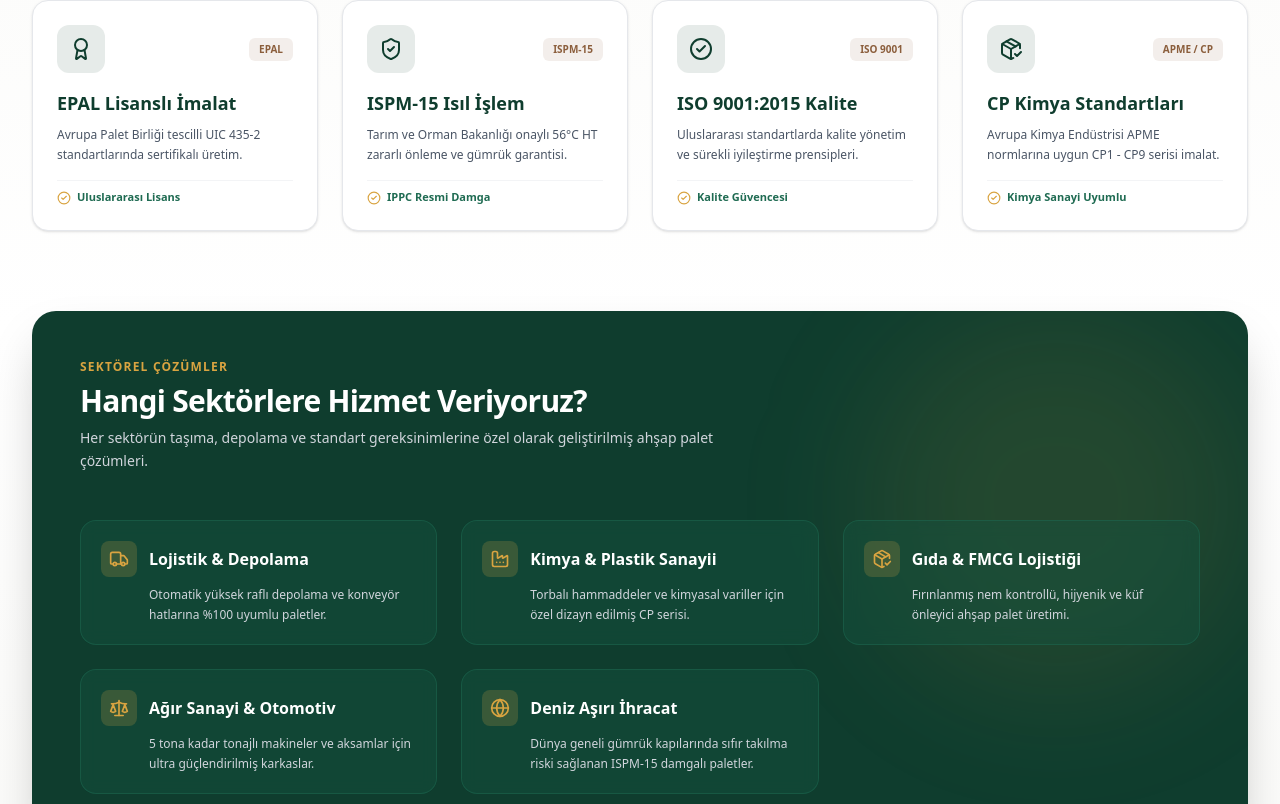
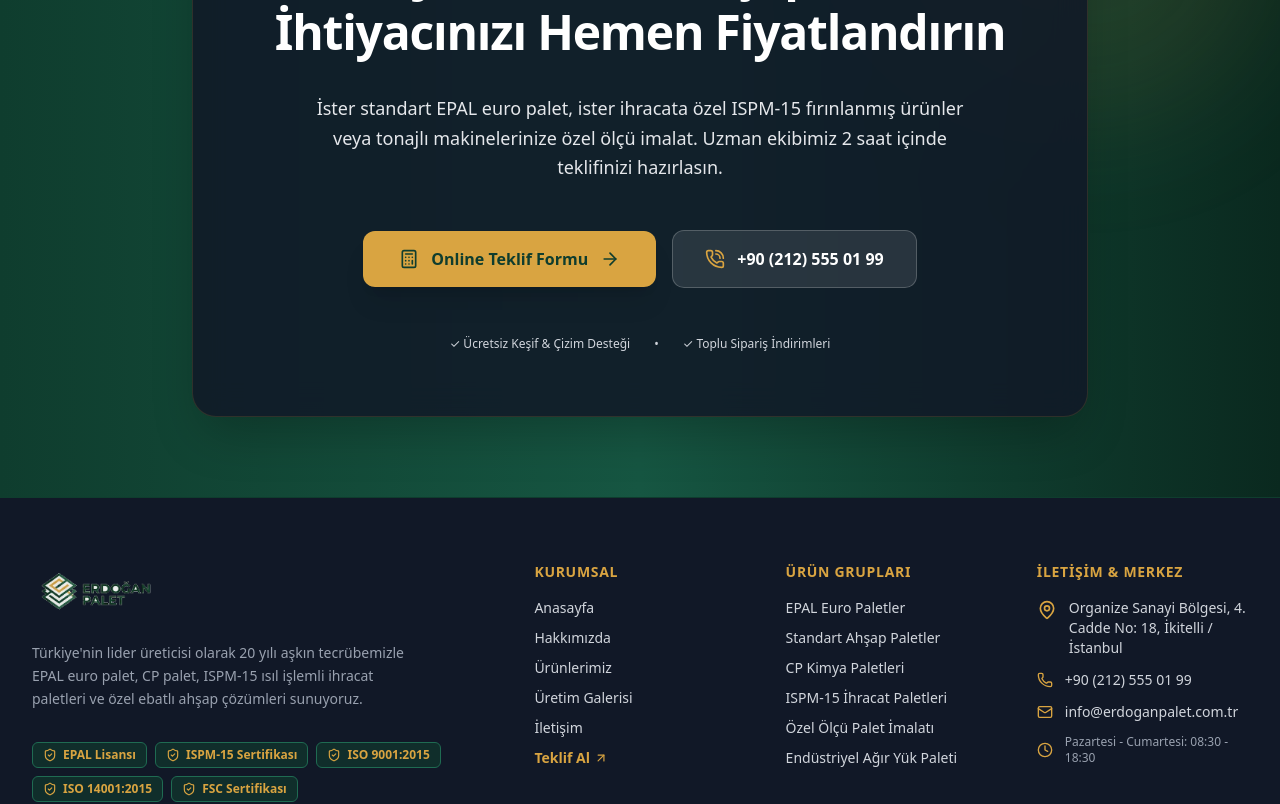
Before and after one commit to whitebyte24/erdoganpalet, a Next.js app: page / in a window 1280 px wide. Shown: the part 5640-6444 px from the top of the page. Built offline with nearby package versions, Linux system fonts and the light colour scheme.

Commit message:
revert: remove experimental configs and restore clean production setup

```diff
--- a/next.config.ts
+++ b/next.config.ts
@@ -1,16 +1,7 @@
 import type { NextConfig } from "next";
-import path from "path";
 
 const nextConfig: NextConfig = {
   output: "standalone",
-  outputFileTracingRoot: path.resolve(__dirname),
-  typescript: {
-    ignoreBuildErrors: true,
-  },
-  experimental: {
-    cpus: 1,
-    workerThreads: false,
-  },
   images: {
     unoptimized: true,
   },
--- a/package.json
+++ b/package.json
@@ -3,8 +3,8 @@
   "version": "0.1.0",
   "private": true,
   "scripts": {
-    "dev": "next dev --webpack",
-    "build": "next build --webpack",
+    "dev": "next dev",
+    "build": "next build",
     "start": "node server.js",
     "lint": "eslint"
   },
--- a/src/app/page.tsx
+++ b/src/app/page.tsx
@@ -6,7 +6,6 @@ import { ProductCategories } from '@/components/ProductCategories';
 import { WhyUs } from '@/components/WhyUs';
 import { Process } from '@/components/Process';
 import { GalleryPreview } from '@/components/GalleryPreview';
-import { CertificatesAndSectors } from '@/components/CertificatesAndSectors';
 import { CtaSection } from '@/components/CtaSection';
 
 export const metadata: Metadata = {
@@ -39,7 +38,6 @@ export default function HomePage() {
       <WhyUs />
       <Process />
       <GalleryPreview />
-      <CertificatesAndSectors />
       <CtaSection />
     </main>
   );
--- a/src/components/CertificatesAndSectors.tsx
+++ /dev/null
@@ -1,163 +0,0 @@
-'use client';
-
-import React from 'react';
-import { ShieldCheck, Award, CheckCircle2, Truck, Factory, PackageCheck, Globe, Scale } from 'lucide-react';
-
-const CERTIFICATES = [
-  {
-    code: 'EPAL',
-    title: 'EPAL Lisanslı İmalat',
-    desc: 'Avrupa Palet Birliği tescilli UIC 435-2 standartlarında sertifikalı üretim.',
-    icon: Award,
-    badge: 'Uluslararası Lisans'
-  },
-  {
-    code: 'ISPM-15',
-    title: 'ISPM-15 Isıl İşlem',
-    desc: 'Tarım ve Orman Bakanlığı onaylı 56°C HT zararlı önleme ve gümrük garantisi.',
-    icon: ShieldCheck,
-    badge: 'IPPC Resmi Damga'
-  },
-  {
-    code: 'ISO 9001',
-    title: 'ISO 9001:2015 Kalite',
-    desc: 'Uluslararası standartlarda kalite yönetim ve sürekli iyileştirme prensipleri.',
-    icon: CheckCircle2,
-    badge: 'Kalite Güvencesi'
-  },
-  {
-    code: 'APME / CP',
-    title: 'CP Kimya Standartları',
-    desc: 'Avrupa Kimya Endüstrisi APME normlarına uygun CP1 - CP9 serisi imalat.',
-    icon: PackageCheck,
-    badge: 'Kimya Sanayi Uyumlu'
-  }
-];
-
-const SECTORS = [
-  {
-    title: 'Lojistik & Depolama',
-    desc: 'Otomatik yüksek raflı depolama ve konveyör hatlarına %100 uyumlu paletler.',
-    icon: Truck
-  },
-  {
-    title: 'Kimya & Plastik Sanayii',
-    desc: 'Torbalı hammaddeler ve kimyasal variller için özel dizayn edilmiş CP serisi.',
-    icon: Factory
-  },
-  {
-    title: 'Gıda & FMCG Lojistiği',
-    desc: 'Fırınlanmış nem kontrollü, hijyenik ve küf önleyici ahşap palet üretimi.',
-    icon: PackageCheck
-  },
-  {
-    title: 'Ağır Sanayi & Otomotiv',
-    desc: '5 tona kadar tonajlı makineler ve aksamlar için ultra güçlendirilmiş karkaslar.',
-    icon: Scale
-  },
-  {
-    title: 'Deniz Aşırı İhracat',
-    desc: 'Dünya geneli gümrük kapılarında sıfır takılma riski sağlanan ISPM-15 damgalı paletler.',
-    icon: Globe
-  }
-];
-
-export const CertificatesAndSectors: React.FC = () => {
-  return (
-    <section className="py-20 bg-gradient-to-b from-[#FAFAF8] via-white to-[#FAFAF8] relative border-t border-gray-200/80">
-      <div className="max-w-7xl mx-auto px-4 sm:px-6 lg:px-8">
-
-        {/* Sertifikalar Başlık */}
-        <div className="text-center max-w-3xl mx-auto mb-14 space-y-3">
-          <span className="text-xs font-black tracking-widest text-[#8B5E3C] uppercase bg-[#8B5E3C]/10 px-3.5 py-1.5 rounded-full">
-            Kurumsal Güvence
-          </span>
-          <h2 className="text-3xl sm:text-4xl font-extrabold text-[#0F3D2E] tracking-tight">
-            Sertifika ve Kalite Standartlarımız
-          </h2>
-          <p className="text-gray-600 text-sm sm:text-base leading-relaxed">
-            Üretimimizin her aşaması uluslararası kabul görmüş kalite lisansları ve resmi denetimlerle belgelenmiştir.
-          </p>
-        </div>
-
-        {/* Sertifikalar Kart Izgarası */}
-        <div className="grid grid-cols-1 md:grid-cols-2 lg:grid-cols-4 gap-6 mb-20">
-          {CERTIFICATES.map((cert, index) => {
-            const Icon = cert.icon;
-            return (
-              <div
-                key={index}
-                className="bg-white p-6 rounded-2xl border border-gray-200 shadow-sm hover:shadow-lg transition-all duration-300 space-y-4 group hover:-translate-y-1"
-              >
-                <div className="flex items-center justify-between">
-                  <div className="w-12 h-12 rounded-xl bg-[#0F3D2E]/10 text-[#0F3D2E] flex items-center justify-center group-hover:bg-[#0F3D2E] group-hover:text-[#D9A441] transition-colors">
-                    <Icon className="w-6 h-6" />
-                  </div>
-                  <span className="text-[10px] font-black text-[#8B5E3C] bg-[#8B5E3C]/10 px-2.5 py-1 rounded-md">
-                    {cert.code}
-                  </span>
-                </div>
-
-                <div>
-                  <h3 className="font-bold text-[#0F3D2E] text-lg group-hover:text-[#1F6B52] transition-colors">
-                    {cert.title}
-                  </h3>
-                  <p className="text-gray-600 text-xs mt-2 leading-relaxed">
-                    {cert.desc}
-                  </p>
-                </div>
-
-                <div className="pt-2 border-t border-gray-100 flex items-center gap-1.5 text-[11px] font-semibold text-[#1F6B52]">
-                  <CheckCircle2 className="w-3.5 h-3.5 text-[#D9A441]" />
-                  <span>{cert.badge}</span>
-                </div>
-              </div>
-            );
-          })}
-        </div>
-
-        {/* Hizmet Verilen Sektörler Alanı */}
-        <div className="bg-[#0F3D2E] text-white rounded-3xl p-8 sm:p-12 shadow-2xl relative overflow-hidden">
-          <div className="absolute top-0 right-0 w-96 h-96 bg-[#D9A441]/10 rounded-full blur-3xl pointer-events-none" />
-
-          <div className="relative z-10 space-y-8">
-            <div className="max-w-2xl">
-              <span className="text-xs font-bold text-[#D9A441] uppercase tracking-widest block mb-2">
-                Sektörel Çözümler
-              </span>
-              <h3 className="text-2xl sm:text-3xl font-extrabold text-white tracking-tight">
-                Hangi Sektörlere Hizmet Veriyoruz?
-              </h3>
-              <p className="text-gray-300 text-sm mt-2 leading-relaxed">
-                Her sektörün taşıma, depolama ve standart gereksinimlerine özel olarak geliştirilmiş ahşap palet çözümleri.
-              </p>
-            </div>
-
-            <div className="grid grid-cols-1 md:grid-cols-2 lg:grid-cols-3 gap-6 pt-4">
-              {SECTORS.map((sec, idx) => {
-                const SecIcon = sec.icon;
-                return (
-                  <div
-                    key={idx}
-                    className="bg-[#165642]/40 border border-[#1F6B52]/50 backdrop-blur-sm p-5 rounded-2xl space-y-2 hover:bg-[#165642]/70 transition-colors"
-                  >
-                    <div className="flex items-center gap-3">
-                      <div className="w-9 h-9 rounded-lg bg-[#D9A441]/20 text-[#D9A441] flex items-center justify-center shrink-0">
-                        <SecIcon className="w-5 h-5" />
-                      </div>
-                      <h4 className="font-bold text-white text-base">{sec.title}</h4>
-                    </div>
-                    <p className="text-gray-300 text-xs leading-relaxed pl-12">
-                      {sec.desc}
-                    </p>
-                  </div>
-                );
-              })}
-            </div>
-          </div>
-        </div>
-
-      </div>
-    </section>
-  );
-};
```
